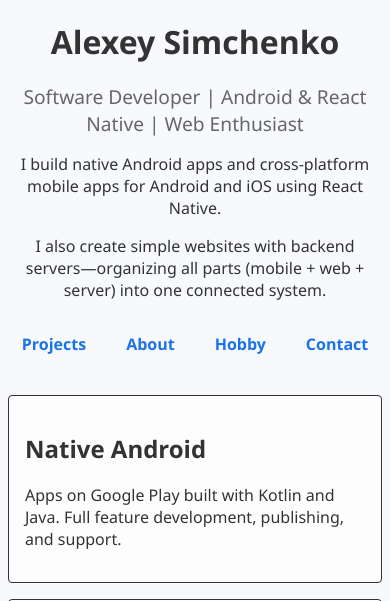
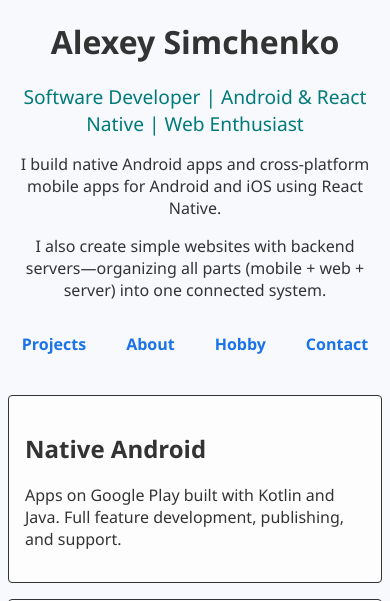
Before and after one commit to LumisD/LumisD.github.io, a plain HTML site: page index.html in a window 390 px wide. Shown: the part 166-767 px from the top of the page. Drawn offline with Linux system fonts and the light colour scheme.

Commit message:
Change subtitle color

```diff
--- a/styles/colors.css
+++ b/styles/colors.css
@@ -8,4 +8,5 @@
   --color-muted: #666666;
   --color-footer: #888888;
   --color-accent: #ff9900;
+  --color-subtitle: #007a7a;
 }
--- a/styles/index.css
+++ b/styles/index.css
@@ -45,7 +45,7 @@ body {
 }
 .subtitle {
   font-size: var(--font-lg);
-  color: var(--color-muted);
+  color: var(--color-subtitle);
   margin-bottom: var(--space-md);
 }
 .intro-text p {
@@ -181,7 +181,7 @@ main {
 
   .subtitle {
     font-size: var(--font-lg);
-    color: var(--color-muted);
+    color: var(--color-subtitle);
     margin-bottom: var(--space-md);
   }
 
```
